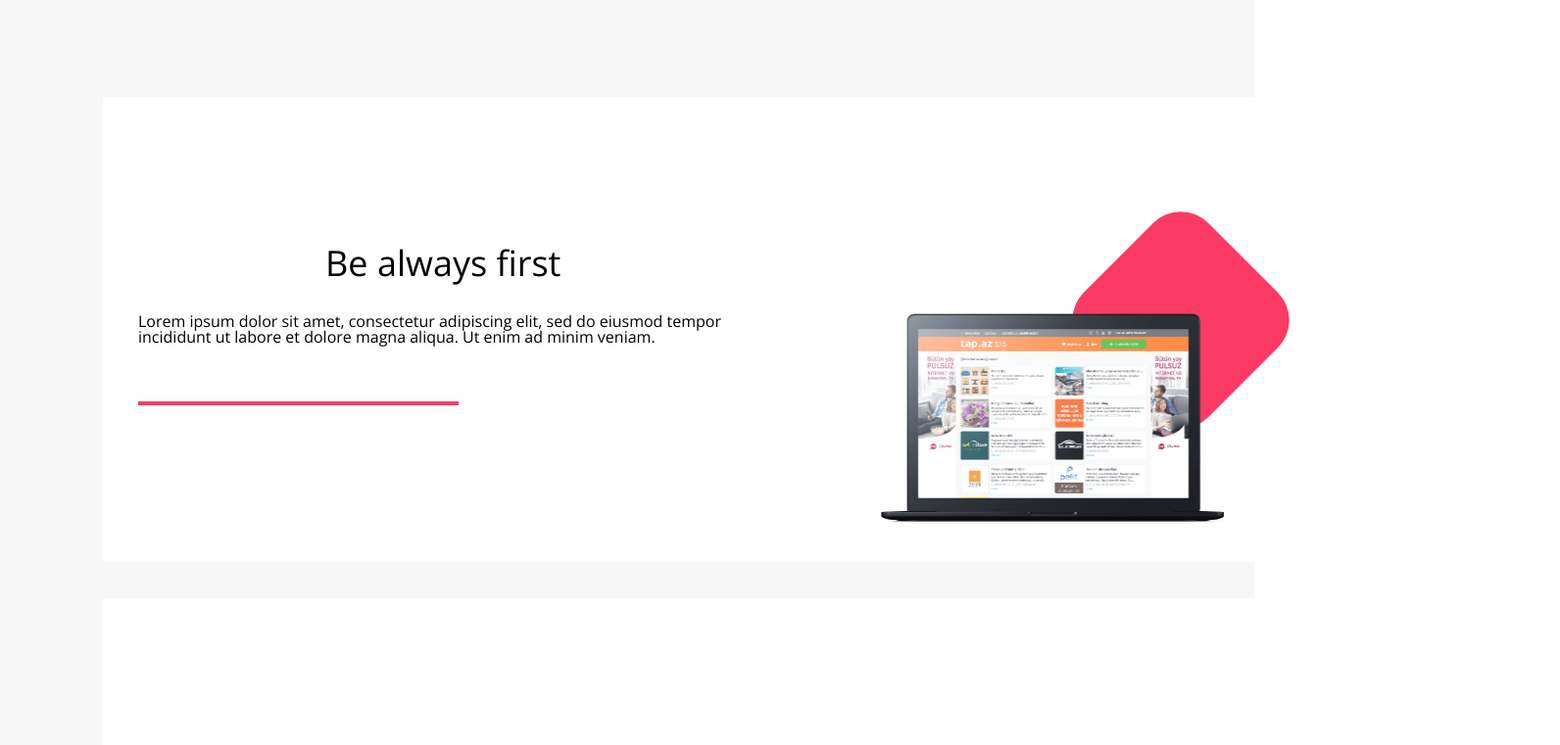
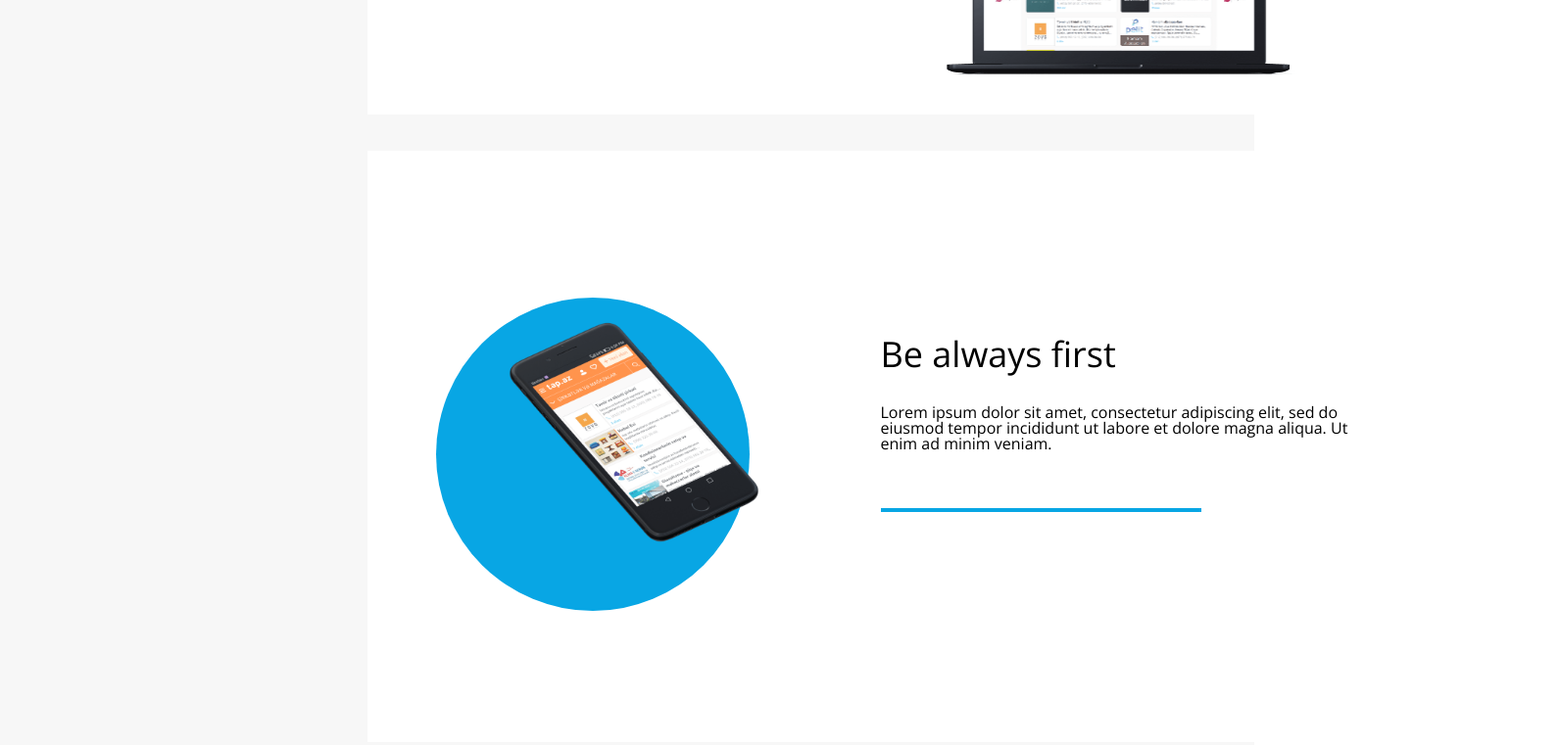
Before and after one commit to Jowitzki77/Best_shop, a plain HTML site: page index.html in a window 1280 px wide. Shown: the part 1620-2381 px from the top of the page at 98% size, 1592 px wide, since content can reach past the window. Drawn offline with nearby package versions, Linux system fonts and the light colour scheme.

Commit message:
pushed last updates

```diff
--- a/css/style.css
+++ b/css/style.css
@@ -28,8 +28,7 @@
 
 .container {
     width: 1352px;
-    margin-left: auto;
-    margin-right: auto;
+    margin: 0 auto;
 }
 
 .header {
@@ -67,17 +66,16 @@
     padding-bottom: 23px;
 }
 #main{
-    background: url("../assets/background.png") 0% 0% no-repeat padding-box;
-    background-size: 100% auto;
-    background-position: bottom;
-    min-height: 912px;
     margin-top: 130px;
+}
+#main img {
+    width: 100%;
 }
 .section__heading{
     font: normal normal normal 49px/57px var(--font-primary);
     color: var(--black-color);
     margin-bottom: 20px;
-    text-align: center;
+
 }
 #main .section__description{
     text-align: center;
@@ -145,7 +143,7 @@
 
     font: normal normal normal 36px/42px var(--font-primary);
     color: var(--black-color);
-    margin-bottom: 100px;
+    margin-bottom: 20px;
 
 }
 .cta {
@@ -196,17 +194,28 @@
 #benefits{
     background-color: var(--grey-color-100);
     padding: 105px;
+
+
 }
-
+.container__inner{
+    margin-left: 135px;
+    margin-right: 135px;
+    background-color: var(--white-color);
+    padding: 0 71px 38px 36px;
+    display: flex;
+    align-items: center;
+}
+#benefits .row{
+    margin-left: 135px;
+    margin-right: 135px;
+}
 .row {
     display: flex;
     align-items: center;
-    background-color: var(--white-color);
-    padding: 38px 71px 38px 36px;
     margin-bottom: 37px;
 }
 
-.row:nth-child(2n){
+.row:nth-child(2n) > .container__inner{
     flex-direction: row-reverse;
 }
 
@@ -287,6 +296,9 @@
 }
 #pricing .col-3{
     gap: 40px;
+}
+#pricing .section__heading{
+    margin-bottom: 50px;
 }
 .pricing--red{
     border: 1px solid var(--red-color);
--- a/index.html
+++ b/index.html
@@ -27,6 +27,7 @@
         <h1 class="section__heading">Sell more</h1>
         <p class="section__description">Open shop on our platform and increase your sales</p>
         <a href="#pricing" class="btn btn-large btn-primary">Open your shop</a>
+        <img src="assets/background.png" alt="main image">
     </section>
     <section id="cta" class="section container">
         <h2 class="section__heading">The most popular platform in country</h2>
@@ -56,6 +57,7 @@
     </section> <!--e: cta section -->
     <section id="benefits" class="section">
         <div class="row container">
+            <div class="container__inner">
                 <div class="col">
                     <h2 class="section__heading">Be always first</h2>
                     <p class="section__description">Lorem ipsum dolor sit amet, consectetur adipiscing elit, sed do eiusmod tempor incididunt ut labore et dolore magna aliqua. Ut enim ad minim veniam.</p>
@@ -65,8 +67,10 @@
                     <div class="rectangle red"></div>
                     <img src="assets/macbook.png" alt="Macbook" class="mbp">
                 </div>
+            </div>
         </div> <!-- e: row -->
         <div class="row container">
+            <div class="container__inner">
                 <div class="col">
                     <h2 class="section__heading">Be always first</h2>
                     <p class="section__description">Lorem ipsum dolor sit amet, consectetur adipiscing elit, sed do eiusmod tempor incididunt ut labore et dolore magna aliqua. Ut enim ad minim veniam.</p>
@@ -76,8 +80,10 @@
                     <div class="circle--big blue"></div>
                     <img src="assets/iphone.png" alt="iphone" class="ipn">
                 </div>
+            </div>
         </div> <!-- e: row -->
         <div class="row container">
+            <div class="container__inner">
                 <div class="col">
                     <h2 class="section__heading">Be always first</h2>
                     <p class="section__description">Lorem ipsum dolor sit amet, consectetur adipiscing elit, sed do eiusmod tempor incididunt ut labore et dolore magna aliqua. Ut enim ad minim veniam.</p>
@@ -87,6 +93,8 @@
                     <div class="rectangle green"></div>
                     <img src="assets/trumpet.png" alt="Macbook" class="mbp">
                 </div>
+            </div>
+
         </div> <!-- e: row -->
     </section> <!-- e: section -->
     <section id="pricing" class="section container">
```
Lines whose indentation alone changed are shown as unchanged.
